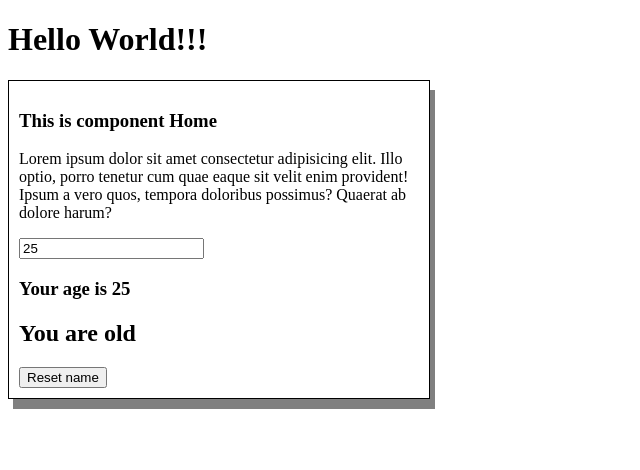
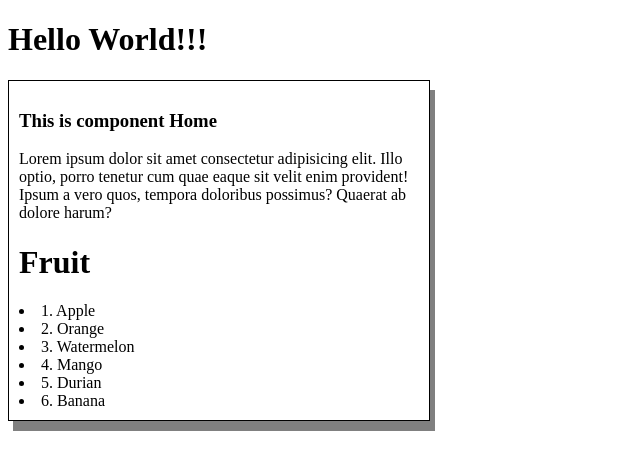
Before and after one commit to quanghuy215/DemoAngular_Github, an Angular app: page / in a window 1280 px wide. Shown: the top 470 px of the page, without its empty margins (0-640 px from the left). Built offline with nearby package versions, Linux system fonts and the light colour scheme.

Commit message:
practice ngFor

```diff
--- a/src/app/home/home.component.html
+++ b/src/app/home/home.component.html
@@ -2,18 +2,22 @@
   <h3>This is component Home</h3>
   <p>Lorem ipsum dolor sit amet consectetur adipisicing elit. Illo optio, porro tenetur cum quae eaque sit velit enim
     provident! Ipsum a vero quos, tempora doloribus possimus? Quaerat ab dolore harum?</p>
-  <input type="text" [(ngModel)]="age" />
+  <!-- <input type="text" [(ngModel)]="age" /> -->
   <!-- <h2>Hello {{name}} </h2> -->
-  <h3>Your age is {{age}} </h3>
+  <!-- <h3>Your age is {{age}} </h3> -->
   <!-- <h2 *ngIf="age <= 18">You are young</h2>
   <h2 *ngIf="age > 18">You are old</h2> -->
 
-  <div *ngIf="age <= 18 ; then young ; else old"></div>
+  <!-- <div *ngIf="age <= 18 ; then young ; else old"></div>
   <ng-template #young>
     <h2>You are young</h2>
   </ng-template>
   <ng-template #old>
     <h2>You are old</h2>
   </ng-template>
-  <button (click)="resetName()">Reset name</button>
+  <button (click)="resetName()">Reset name</button> -->
+  <h1>Fruit</h1>
+  <div *ngFor="let item of fruit; let i= index">
+    <li>{{i+1}}. {{item}}</li>
+  </div>
 </div>
--- a/src/app/home/home.component.ts
+++ b/src/app/home/home.component.ts
@@ -7,11 +7,13 @@ import { Component, OnInit } from '@angular/core';
 })
 export class HomeComponent implements OnInit {
   public name = `Harry`;
-  public age = 25
+  public age = 25;
+  public fruit =['Apple','Orange','Watermelon','Mango','Durian','Banana'];
 
   constructor() { }
 
-  ngOnInit(): void {
+  public ngOnInit(): void {
+    console.log('Fruit = ',this.fruit)
   }
   public resetName(): void{
     console.log('resetName')
```
